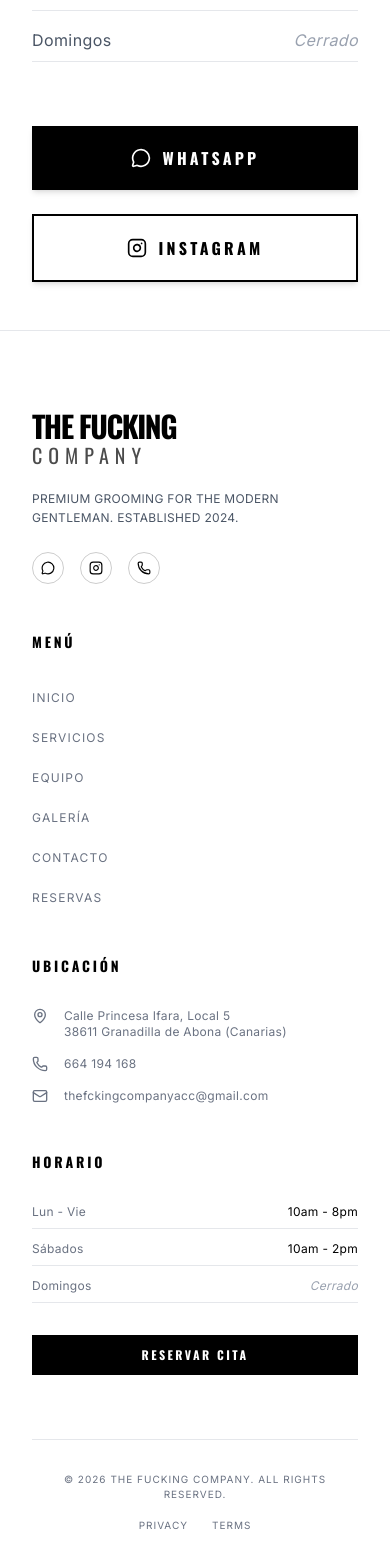
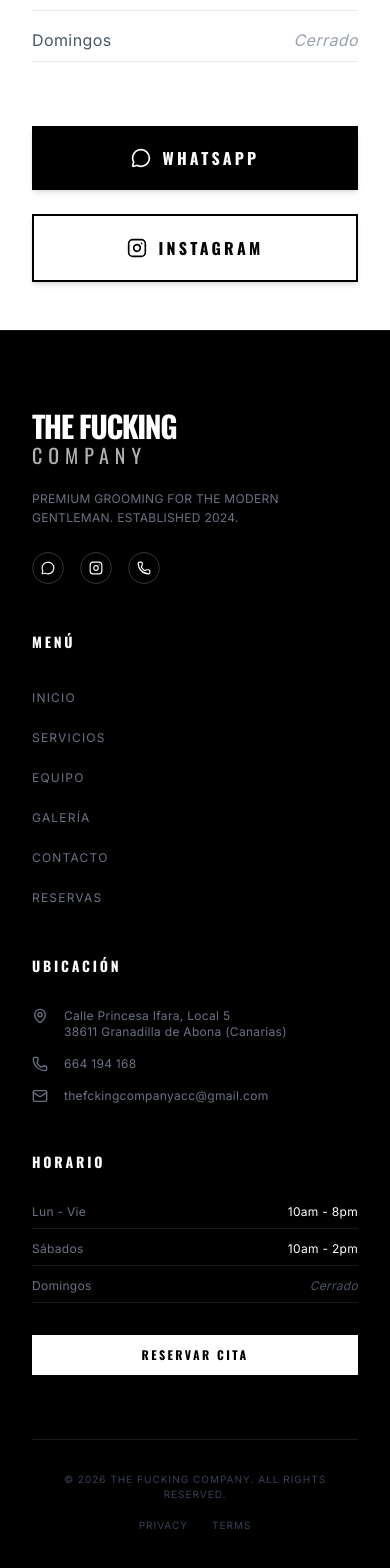
Before and after one commit to thefckingcompany/tfc-web, a React (Vite) app: page /contacto in a window 390 px wide. Shown: the part 1424-2992 px from the top of the page. Built offline with nearby package versions, Linux system fonts and the light colour scheme.

Commit message:
Fix mobile overscroll issue on white pages by dynamically setting html/body background color

```diff
--- a/src/components/layout/Footer.tsx
+++ b/src/components/layout/Footer.tsx
@@ -3,7 +3,7 @@ import { Link } from 'react-router-dom';
 
 export const Footer = () => {
     return (
-        <footer className="bg-white pt-20 pb-10 text-black border-t border-gray-200">
+        <footer className="bg-black pt-20 pb-10 text-white border-t border-white/10">
             <div className="max-w-7xl mx-auto px-8 sm:px-8 lg:px-8">
                 <div className="grid grid-cols-1 md:grid-cols-4 gap-12 mb-16">
 
@@ -17,17 +17,17 @@ export const Footer = () => {
                                 Company
                             </h2>
                         </div>
-                        <p className="text-gray-600 text-xs leading-relaxed max-w-xs font-sans tracking-wide">
+                        <p className="text-gray-500 text-xs leading-relaxed max-w-xs font-sans tracking-wide">
                             PREMIUM GROOMING FOR THE MODERN GENTLEMAN. ESTABLISHED 2024.
                         </p>
                         <div className="flex gap-4">
-                            <a href="https://wa.me/34664194168" target="_blank" rel="noopener noreferrer" className="w-8 h-8 rounded-full border border-black/20 flex items-center justify-center hover:bg-black hover:text-white transition-all">
+                            <a href="https://wa.me/34664194168" target="_blank" rel="noopener noreferrer" className="w-8 h-8 rounded-full border border-white/20 flex items-center justify-center hover:bg-white hover:text-black transition-all">
                                 <MessageCircle size={14} />
                             </a>
-                            <a href="https://www.instagram.com/thefucking.company/" target="_blank" rel="noopener noreferrer" className="w-8 h-8 rounded-full border border-black/20 flex items-center justify-center hover:bg-black hover:text-white transition-all">
+                            <a href="https://www.instagram.com/thefucking.company/" target="_blank" rel="noopener noreferrer" className="w-8 h-8 rounded-full border border-white/20 flex items-center justify-center hover:bg-white hover:text-black transition-all">
                                 <Instagram size={14} />
                             </a>
-                            <a href="tel:+34664194168" className="w-8 h-8 rounded-full border border-black/20 flex items-center justify-center hover:bg-black hover:text-white transition-all">
+                            <a href="tel:+34664194168" className="w-8 h-8 rounded-full border border-white/20 flex items-center justify-center hover:bg-white hover:text-black transition-all">
                                 <Phone size={14} />
                             </a>
                         </div>
@@ -35,7 +35,7 @@ export const Footer = () => {
 
                     {/* Links */}
                     <div>
-                        <h3 className="text-sm font-oswald font-bold uppercase tracking-[0.2em] mb-8 text-black">Menú</h3>
+                        <h3 className="text-sm font-oswald font-bold uppercase tracking-[0.2em] mb-8 text-white">Menú</h3>
                         <ul className="space-y-4">
                             {[
                                 { name: 'Inicio', path: '/' },
@@ -46,7 +46,7 @@ export const Footer = () => {
                                 { name: 'Reservas', path: '/reservar' }
                             ].map((item) => (
                                 <li key={item.name}>
-                                    <Link to={item.path} className="text-gray-500 hover:text-black transition-colors text-xs uppercase tracking-widest font-sans">
+                                    <Link to={item.path} className="text-gray-500 hover:text-white transition-colors text-xs uppercase tracking-widest font-sans">
                                         {item.name}
                                     </Link>
                                 </li>
@@ -56,14 +56,14 @@ export const Footer = () => {
 
                     {/* Contact */}
                     <div>
-                        <h3 className="text-sm font-oswald font-bold uppercase tracking-[0.2em] mb-8 text-black">Ubicación</h3>
+                        <h3 className="text-sm font-oswald font-bold uppercase tracking-[0.2em] mb-8 text-white">Ubicación</h3>
                         <ul className="space-y-4">
                             <li>
                                 <a
                                     href="https://google.com/maps?ll=28.07699,-16.55746&z=19&t=h&hl=es&gl=ES&mapclient=embed&q=C.+Princesa+Ifara,+5+38611+San+Isidro+Santa+Cruz+de+Tenerife"
                                     target="_blank"
                                     rel="noopener noreferrer"
-                                    className="flex items-start gap-4 text-gray-500 group hover:text-black transition-colors"
+                                    className="flex items-start gap-4 text-gray-500 group hover:text-white transition-colors"
                                 >
                                     <MapPin className="shrink-0 transition-colors" size={16} />
                                     <span className="text-xs font-sans tracking-wide">Calle Princesa Ifara, Local 5<br />38611 Granadilla de Abona (Canarias)</span>
@@ -72,7 +72,7 @@ export const Footer = () => {
                             <li>
                                 <a
                                     href="tel:+34664194168"
-                                    className="flex items-center gap-4 text-gray-500 group hover:text-black transition-colors"
+                                    className="flex items-center gap-4 text-gray-500 group hover:text-white transition-colors"
                                 >
                                     <Phone className="shrink-0 transition-colors" size={16} />
                                     <span className="text-xs font-sans tracking-wide">664 194 168</span>
@@ -81,7 +81,7 @@ export const Footer = () => {
                             <li>
                                 <a
                                     href="mailto:thefckingcompanyacc@gmail.com"
-                                    className="flex items-center gap-4 text-gray-500 group hover:text-black transition-colors"
+                                    className="flex items-center gap-4 text-gray-500 group hover:text-white transition-colors"
                                 >
                                     <Mail className="shrink-0 transition-colors" size={16} />
                                     <span className="text-xs font-sans tracking-wide">thefckingcompanyacc@gmail.com</span>
@@ -92,36 +92,36 @@ export const Footer = () => {
 
                     {/* Hours */}
                     <div>
-                        <h3 className="text-sm font-oswald font-bold uppercase tracking-[0.2em] mb-8 text-black">Horario</h3>
+                        <h3 className="text-sm font-oswald font-bold uppercase tracking-[0.2em] mb-8 text-white">Horario</h3>
                         <ul className="space-y-3">
-                            <li className="flex justify-between text-xs font-sans text-gray-500 tracking-wide border-b border-gray-200 pb-2">
+                            <li className="flex justify-between text-xs font-sans text-gray-500 tracking-wide border-b border-white/10 pb-2">
                                 <span>Lun - Vie</span>
-                                <span className="text-black">10am - 8pm</span>
+                                <span className="text-white">10am - 8pm</span>
                             </li>
-                            <li className="flex justify-between text-xs font-sans text-gray-500 tracking-wide border-b border-gray-200 pb-2">
+                            <li className="flex justify-between text-xs font-sans text-gray-500 tracking-wide border-b border-white/10 pb-2">
                                 <span>Sábados</span>
-                                <span className="text-black">10am - 2pm</span>
+                                <span className="text-white">10am - 2pm</span>
                             </li>
-                            <li className="flex justify-between text-xs font-sans text-gray-500 tracking-wide border-b border-gray-200 pb-2">
+                            <li className="flex justify-between text-xs font-sans text-gray-500 tracking-wide border-b border-white/10 pb-2">
                                 <span>Domingos</span>
-                                <span className="text-gray-400 italic">Cerrado</span>
+                                <span className="text-gray-600 italic">Cerrado</span>
                             </li>
                         </ul>
                         <div className="mt-8">
-                            <Link to="/reservar" className="block w-full py-3 bg-black text-white text-center font-oswald font-bold text-xs uppercase tracking-[0.2em] hover:bg-gray-800 transition-colors">
+                            <Link to="/reservar" className="block w-full py-3 bg-white text-black text-center font-oswald font-bold text-xs uppercase tracking-[0.2em] hover:bg-gray-200 transition-colors">
                                 Reservar Cita
                             </Link>
                         </div>
                     </div>
                 </div>
 
-                <div className="pt-8 border-t border-gray-200 flex flex-col md:flex-row justify-between items-center gap-4">
-                    <p className="text-gray-500 text-[10px] text-center md:text-left uppercase tracking-widest font-sans">
+                <div className="pt-8 border-t border-white/10 flex flex-col md:flex-row justify-between items-center gap-4">
+                    <p className="text-gray-700 text-[10px] text-center md:text-left uppercase tracking-widest font-sans">
                         &copy; {new Date().getFullYear()} The Fucking Company. All Rights Reserved.
                     </p>
                     <div className="flex gap-6">
-                        <Link to="/privacidad" className="text-gray-500 hover:text-black text-[10px] uppercase tracking-widest transition-colors font-sans">Privacy</Link>
-                        <Link to="/legal" className="text-gray-500 hover:text-black text-[10px] uppercase tracking-widest transition-colors font-sans">Terms</Link>
+                        <Link to="/privacidad" className="text-gray-700 hover:text-gray-400 text-[10px] uppercase tracking-widest transition-colors font-sans">Privacy</Link>
+                        <Link to="/legal" className="text-gray-700 hover:text-gray-400 text-[10px] uppercase tracking-widest transition-colors font-sans">Terms</Link>
                     </div>
                 </div>
             </div>
--- a/src/components/layout/MainLayout.tsx
+++ b/src/components/layout/MainLayout.tsx
@@ -12,6 +12,12 @@ export const MainLayout: React.FC<MainLayoutProps> = ({ children }) => {
     const location = useLocation();
     const isHome = location.pathname === '/';
 
+    React.useEffect(() => {
+        const color = isHome ? '#000000' : '#ffffff';
+        document.documentElement.style.backgroundColor = color;
+        document.body.style.backgroundColor = color;
+    }, [isHome]);
+
     return (
         <div className={`flex flex-col min-h-[100dvh] font-sans selection:bg-tfc-accent selection:text-white ${isHome ? 'bg-black text-white' : 'bg-white text-black'}`}>
             <Navbar />
```
